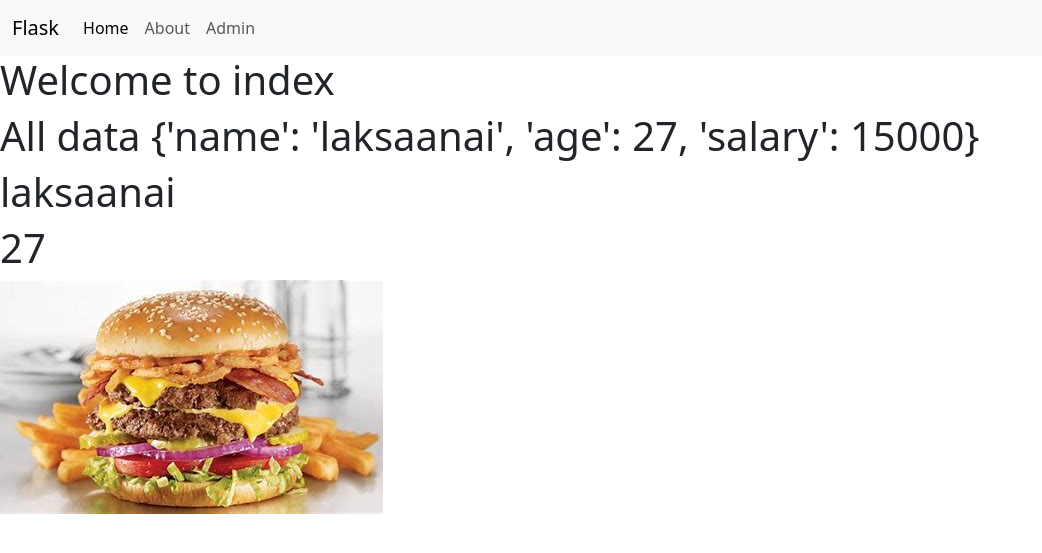
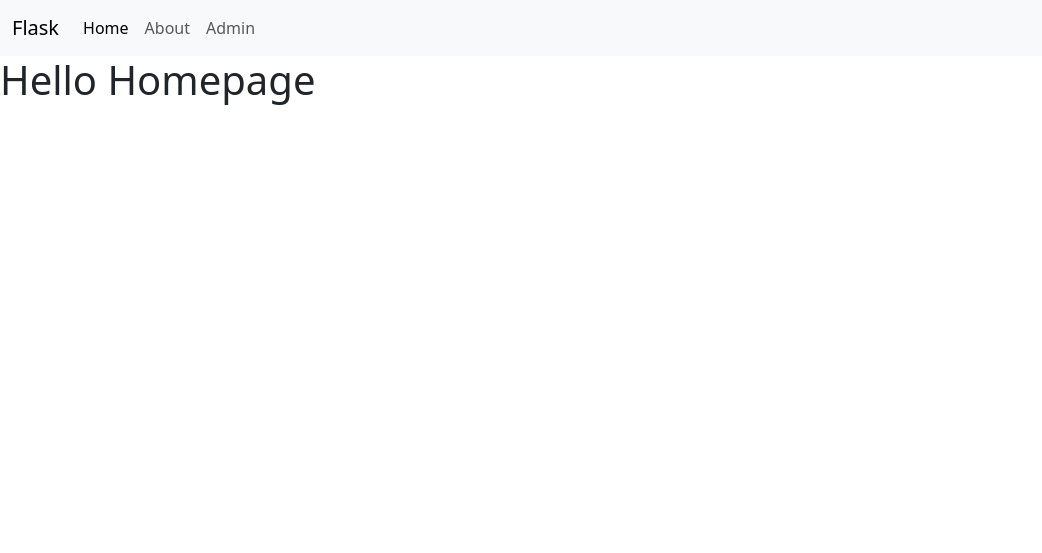
Before and after one commit to laksanai/Flask, a Flask app: page / in a window 1280 px wide. Shown: the top 553 px of the page, without its empty margins (0-1042 px from the left). Run offline with Flask 3, Linux system fonts and the light colour scheme.

Commit message:
Template Inheritance

```diff
--- a/templates/index.html
+++ b/templates/index.html
@@ -1,42 +1,7 @@
-<!DOCTYPE html>
-<html lang="en">
-<head>
-    <meta charset="UTF-8">
-    <meta name="viewport" content="width=device-width, initial-scale=1.0">
-    <title>หน้าแรก</title>
-    <link rel="stylesheet" href="https://cdn.jsdelivr.net/npm/bootstrap@5.3.1/dist/css/bootstrap.min.css">
-    <script src="https://cdn.jsdelivr.net/npm/@popperjs/core@2.11.8/dist/umd/popper.min.js" integrity="sha384-I7E8VVD/ismYTF4hNIPjVp/Zjvgyol6VFvRkX/vR+Vc4jQkC+hVqc2pM8ODewa9r" crossorigin="anonymous"></script>
-    <script src="https://cdn.jsdelivr.net/npm/bootstrap@5.3.1/dist/js/bootstrap.min.js" integrity="sha384-Rx+T1VzGupg4BHQYs2gCW9It+akI2MM/mndMCy36UVfodzcJcF0GGLxZIzObiEfa" crossorigin="anonymous"></script>
-</head>
-<body>
-    <nav class="navbar navbar-expand-lg bg-body-tertiary">
-        <div class="container-fluid">
-          <a class="navbar-brand" href="#">Flask</a>
-          <button class="navbar-toggler" type="button" data-bs-toggle="collapse" data-bs-target="#navbarNav" aria-controls="navbarNav" aria-expanded="false" aria-label="Toggle navigation">
-            <span class="navbar-toggler-icon"></span>
-          </button>
-          <div class="collapse navbar-collapse" id="navbarNav">
-            <ul class="navbar-nav">
-              <li class="nav-item">
-                <a class="nav-link active" aria-current="page" href="#">Home</a>
-              </li>
-              <li class="nav-item">
-                <a class="nav-link" href="#">About</a>
-              </li>
-              <li class="nav-item">
-                <a class="nav-link" href="#">Admin</a>
-              </li>
-              <!-- <li class="nav-item">
-                <a class="nav-link disabled" aria-disabled="true">Disabled</a>
-              </li> -->
-            </ul>
-          </div>
-        </div>
-      </nav>
-    <h1>Welcome to index</h1>
-    <h1>All data {{myData}}</h1>
-    <h1>{{myData.name}}</h1>
-    <h1>{{myData.age}}</h1>
-    <img src="../static/picture1.jpg" alt="">
-</body>
-</html>
+{% extends "layout.html" %}
+
+{% block content %}
+
+    <h1>Hello Homepage</h1>
+
+{% endblock %}
--- /dev/null
+++ b/templates/layout.html
@@ -0,0 +1,44 @@
+<!DOCTYPE html>
+<html lang="en">
+<head>
+    <meta charset="UTF-8">
+    <meta name="viewport" content="width=\, initial-scale=1.0">
+    <title>Document</title>
+    <link rel="stylesheet" href="https://cdn.jsdelivr.net/npm/bootstrap@5.3.1/dist/css/bootstrap.min.css">
+    <script src="https://cdn.jsdelivr.net/npm/@popperjs/core@2.11.8/dist/umd/popper.min.js" integrity="sha384-I7E8VVD/ismYTF4hNIPjVp/Zjvgyol6VFvRkX/vR+Vc4jQkC+hVqc2pM8ODewa9r" crossorigin="anonymous"></script>
+    <script src="https://cdn.jsdelivr.net/npm/bootstrap@5.3.1/dist/js/bootstrap.min.js" integrity="sha384-Rx+T1VzGupg4BHQYs2gCW9It+akI2MM/mndMCy36UVfodzcJcF0GGLxZIzObiEfa" crossorigin="anonymous"></script>
+</head>
+<body>
+    <nav class="navbar navbar-expand-lg bg-body-tertiary">
+        <div class="container-fluid">
+          <a class="navbar-brand" href="#">Flask</a>
+          <button class="navbar-toggler" type="button" data-bs-toggle="collapse" data-bs-target="#navbarNav" aria-controls="navbarNav" aria-expanded="false" aria-label="Toggle navigation">
+            <span class="navbar-toggler-icon"></span>
+          </button>
+          <div class="collapse navbar-collapse" id="navbarNav">
+            <ul class="navbar-nav">
+              <li class="nav-item">
+                <a class="nav-link active" aria-current="page" href="#">Home</a>
+              </li>
+              <li class="nav-item">
+                <a class="nav-link" href="#">About</a>
+              </li>
+              <li class="nav-item">
+                <a class="nav-link" href="#">Admin</a>
+              </li>
+              <!-- <li class="nav-item">
+                <a class="nav-link disabled" aria-disabled="true">Disabled</a>
+              </li> -->
+            </ul>
+          </div>
+        </div>
+      </nav>
+
+      <main>
+        {% block content %}
+
+        {% endblock %}
+      </main>
+
+</body>
+</html>
```
Also changed, not shown: templates/about.html (+4 -17 lines).
